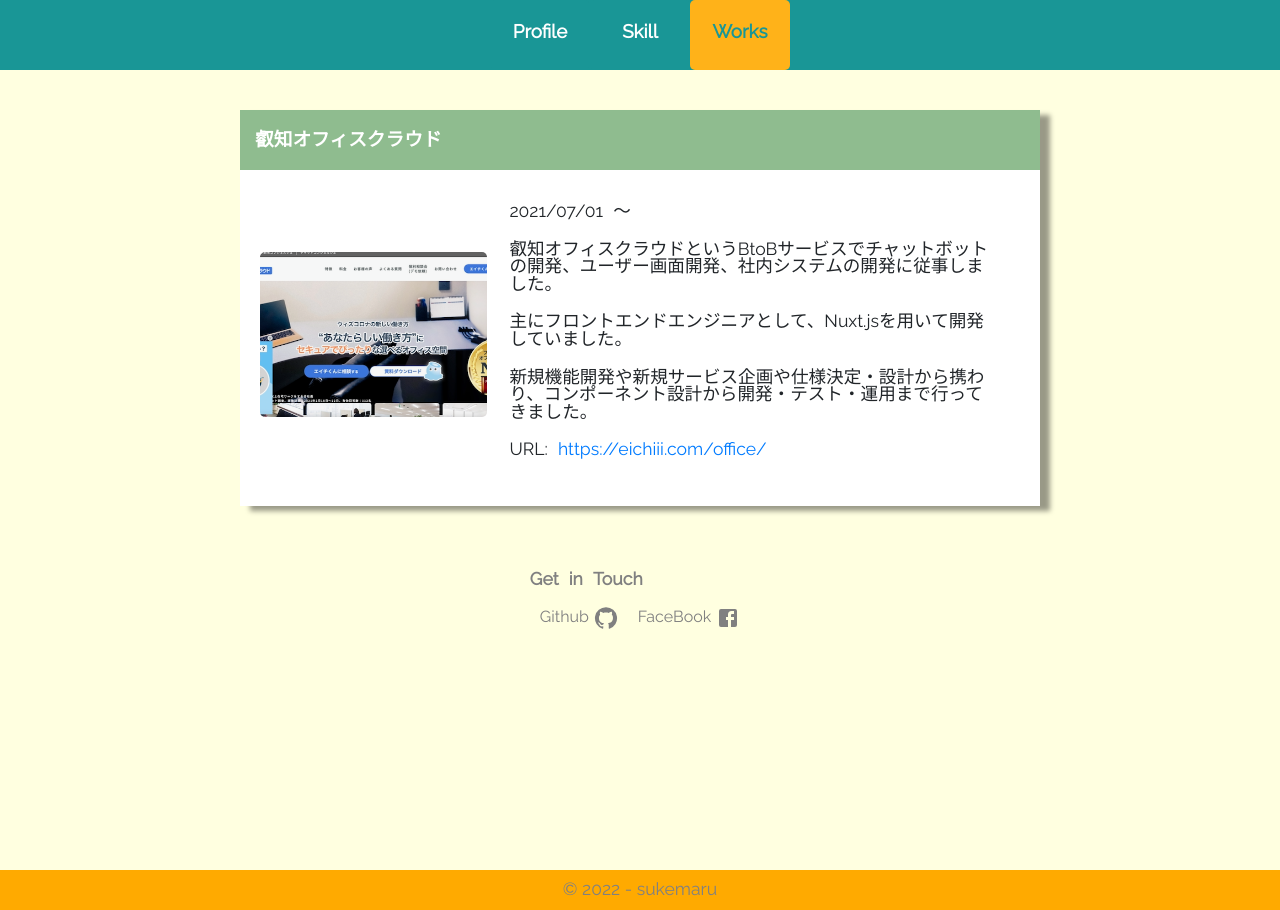
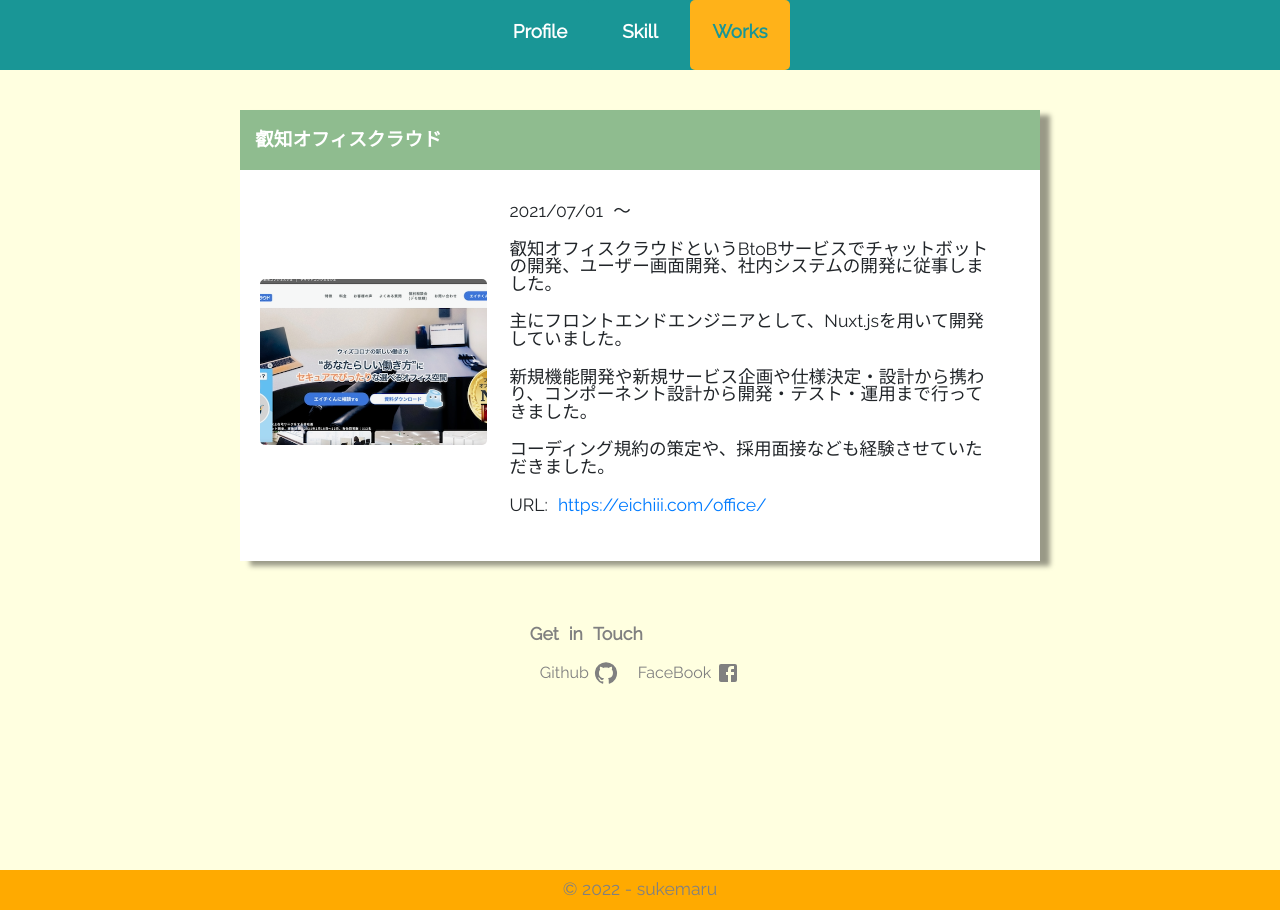
Before and after one commit to sukemaru-injp/next-first, a Next.js app: page /works in a window 1280 px wide. Built offline with nearby package versions, Linux system fonts and the light colour scheme.

Commit message:
update_profile

```diff
--- a/src/ui.ts
+++ b/src/ui.ts
@@ -7,7 +7,7 @@ interface button {
 }
 
 const age = differenceInYears(new Date(), new Date(1997, 7, 21))
-export const contentInner = [`Ryosuke Kubotaのページです。平成9年8月21日生まれ、${age}歳です。`, '旅行と美味しいものを食べることを楽しみに生きています。', '現在はtoBの自社開発でフロントエンドエンジニアとして設計や開発に従事。', '前職は国立印刷局にて公務員として勤務、独学でサービス開発を学んだ後、', '現在の会社にジョイン。', '日々の仕事に勤しみながら、技術力を磨き中です。']
+export const contentInner = [`Ryosuke Kubotaのページです。平成9年8月21日生まれ、${age}歳です。`, '趣味は旅行、サウナ、美味しいものを食べることです。', '現在はtoBの自社開発でフロントエンドエンジニアとして設計や開発に従事。', '前職は国立印刷局にて公務員として勤務、独学でサービス開発を学んだ後、', '現在の会社にジョイン。', '日々の仕事に勤しみながら、技術力を磨き中です。']
 
 export const buttonUi: button[] = [
   {
@@ -30,6 +30,6 @@ export const workDetails: workUi[] = [
     image: '/img/eichi.png',
     link: 'https://eichiii.com/office/',
     date: format(new Date(2021, 6, 1), 'yyyy/MM/dd'),
-    content: ['叡知オフィスクラウドというBtoBサービスでチャットボットの開発、ユーザー画面開発、社内システムの開発に従事しました。', '主にフロントエンドエンジニアとして、Nuxt.jsを用いて開発していました。', '新規機能開発や新規サービス企画や仕様決定・設計から携わり、コンポーネント設計から開発・テスト・運用まで行ってきました。']
+    content: ['叡知オフィスクラウドというBtoBサービスでチャットボットの開発、ユーザー画面開発、社内システムの開発に従事しました。', '主にフロントエンドエンジニアとして、Nuxt.jsを用いて開発していました。', '新規機能開発や新規サービス企画や仕様決定・設計から携わり、コンポーネント設計から開発・テスト・運用まで行ってきました。', 'コーディング規約の策定や、採用面接なども経験させていただきました。']
   }
 ]
```
